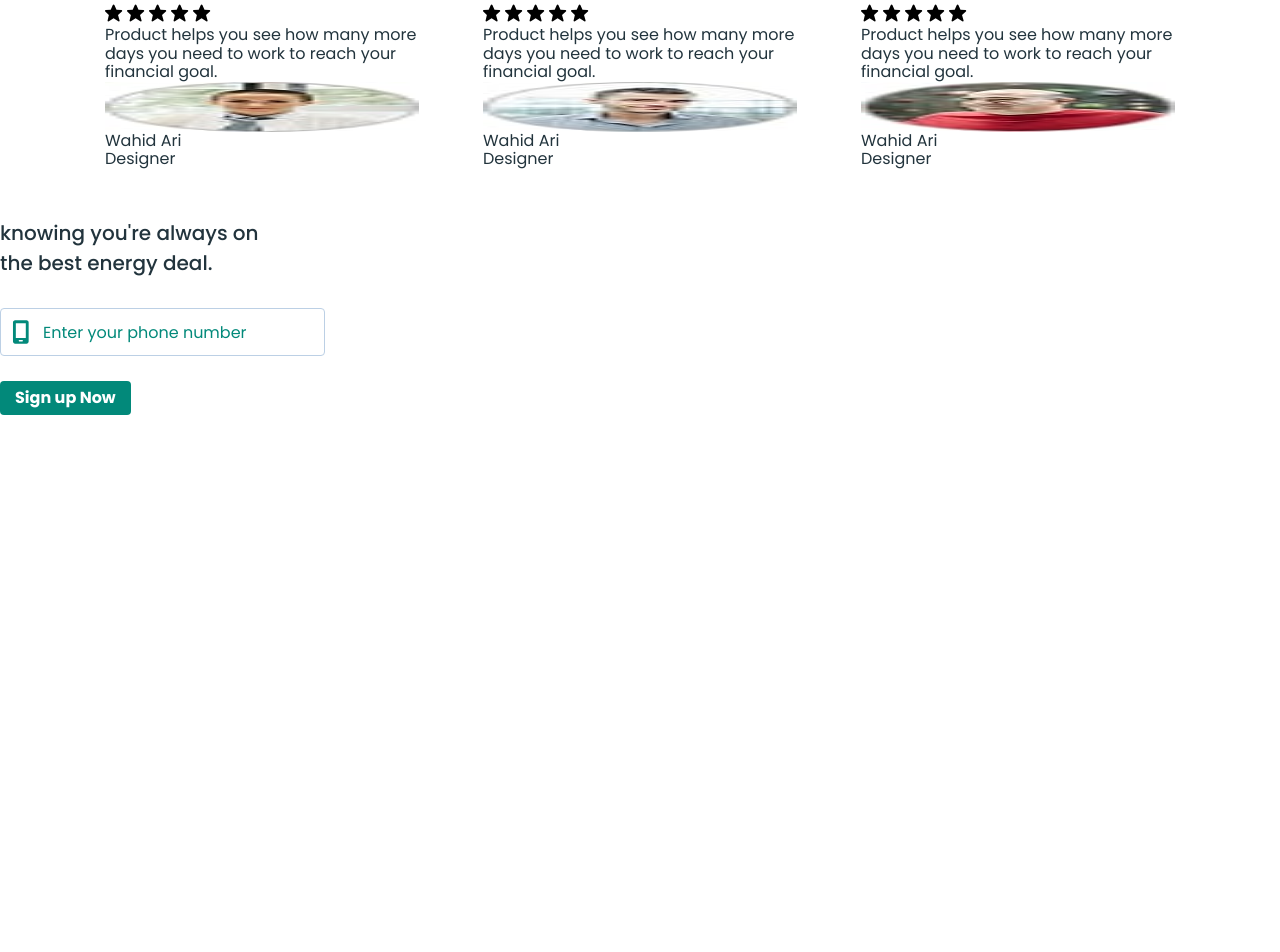
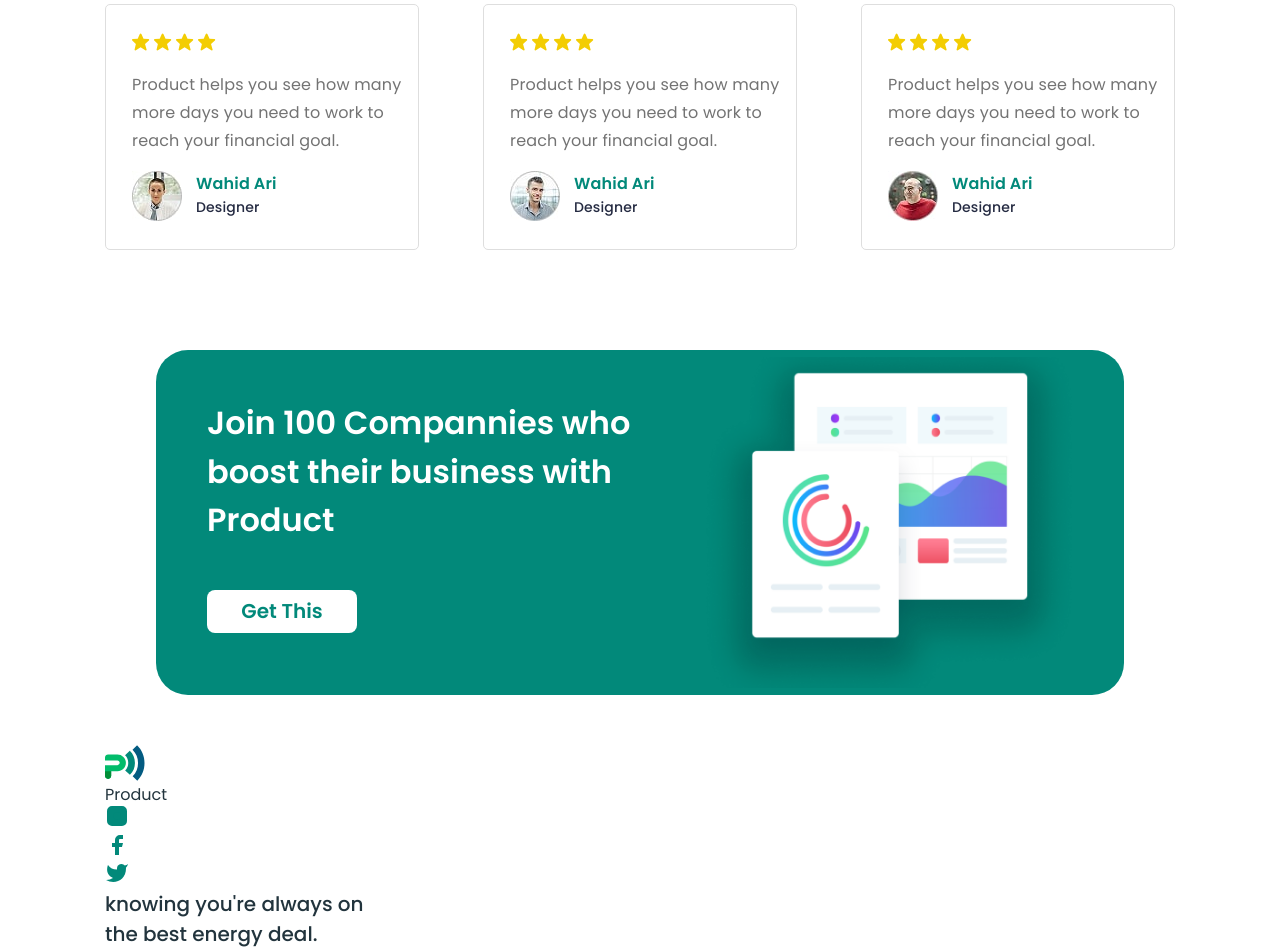
Before and after one commit to Iry-naO/Bussines-promotion, a plain HTML site: page index.html in a window 1280 px wide. Shown: the part 5044-5996 px from the top of the page. Before the commit the page ends 5459 px from the top, so only its background shows below. Drawn offline with nearby package versions, Linux system fonts and the light colour scheme.

Commit message:
update file

```diff
--- a/css/styles.css
+++ b/css/styles.css
@@ -707,15 +707,104 @@ img {
 
 .clients-item {
   flex-basis: calc((100% - 128px) / 3);
+  border: 1px solid #dedede;
+  border-radius: 5px;
+  padding: 28px 0 28px 26px;
+  background-color: #fff;
 }
 
 .clients-icon-list {
   display: flex;
   align-items: center;
   gap: 4px;
+  margin-bottom: 16px;
+}
+
+.clients-icon {
+  fill: #f3cd03;
+}
+
+.clients-text {
+  font-weight: 400;
+  font-size: 16px;
+  line-height: 1.75;
+  letter-spacing: 0.01em;
+  color: #737373;
+  margin-bottom: 16px;
+  max-width: 275px;
+}
+
+.clients-img-wrapper {
+  display: flex;
+  align-items: center;
+  gap: 14px;
+  max-width: 50%;
+}
+
+.clients-name {
+  font-weight: 600;
+  font-size: 16px;
+  line-height: 1.5;
+  letter-spacing: 0.01em;
+  color: #02897a;
+  max-width: 81px;
+  white-space: nowrap;
+}
+
+.clients-prof {
+  font-weight: 500;
+  font-size: 14px;
+  line-height: 1.71;
+  letter-spacing: 0.01em;
+  color: #252b42;
+}
+
+/* JOIN */
+
+.join-container {
+  max-width: 968px;
+  margin: 0 auto;
+  background-color: #02897a;
+  border-radius: 32px;
+  display: flex;
+  gap: 10px;
+  /* align-items: center; */
+}
+
+.join-wrapper {
+  padding: 49px 0 56px 51px;
+}
+
+.join-text {
+  font-weight: 600;
+  font-size: 32px;
+  line-height: 1.51;
+  color: #fff;
+  max-width: 510px;
+  margin-bottom: 46px;
+}
+
+.join-img-box {
+  padding: 7px 46px 7px 0;
+}
+
+.join-btn {
+  border-radius: 8px;
+  min-width: 150px;
+  color: #02897a;
+  background-color: #fff;
+  border: none;
+  padding: 10px 34px;
+  font-weight: 600;
+  font-size: 20px;
+  text-transform: capitalize;
 }
 
 /* FOOTER */
+
+.footer-social-icon {
+  fill: #02897a;
+}
 
 .footer-text {
   font-weight: 500;
--- a/index.html
+++ b/index.html
@@ -34,7 +34,7 @@
       <div class="container header-container">
         <nav class="header-nav">
           <a class="logo-container" href="./index.html">
-            <svg class="logo" width="40" height="36.36">
+            <svg class="logo" width="40" height="36">
               <use href="./images/icons.svg#icon-logo"></use>
             </svg>
             <p class="logo-text">Product</p>
@@ -534,37 +534,38 @@
           <ul class="clients-list">
             <li class="clients-item">
               <ul class="clients-icon-list">
-                <li>
-                  <svg width="18" height="18">
+                <li class="clients-icon-item">
+                  <svg class="clients-icon" width="18" height="18">
                     <use href="./images/icons.svg#icon-star"></use>
                   </svg>
                 </li>
-                <li>
-                  <svg width="18" height="18">
+                <li class="clients-icon-item">
+                  <svg class="clients-icon" width="18" height="18">
                     <use href="./images/icons.svg#icon-star"></use>
                   </svg>
                 </li>
-                <li>
-                  <svg width="18" height="18">
+                <li class="clients-icon-item">
+                  <svg class="clients-icon" width="18" height="18">
                     <use href="./images/icons.svg#icon-star"></use>
                   </svg>
                 </li>
-                <li>
-                  <svg width="18" height="18">
+                <li class="clients-icon-item">
+                  <svg class="clients-icon" width="18" height="18">
                     <use href="./images/icons.svg#icon-star"></use>
                   </svg>
                 </li>
-                <li>
-                  <svg width="18" height="18">
-                    <use href="./images/icons.svg#icon-star"></use>
+                <li class="clients-icon-item">
+                  <svg class="clients-icon" width="18" height="18">
+                    <use href="./images/icons.svg#icon-empty-star"></use>
                   </svg>
                 </li>
               </ul>
 
-              <p>
+              <p class="clients-text">
                 Product helps you see how many more days you need to work to
                 reach your financial goal.
               </p>
+              <div class="clients-img-wrapper">
                 <img
                   width="50"
                   height="50"
@@ -575,41 +576,46 @@
                   src="./images/client1-desk-min.jpg"
                   alt="women"
                 />
-              <p>Wahid Ari</p>
-              <p>Designer</p>
+                <div>
+                  <p class="clients-name">Wahid Ari</p>
+                  <p class="clients-prof">Designer</p>
+                </div>
+              </div>
             </li>
             <li class="clients-item">
               <ul class="clients-icon-list">
-                <li>
-                  <svg width="18" height="18">
+                <li class="clients-icon-item">
+                  <svg class="clients-icon" width="18" height="18">
                     <use href="./images/icons.svg#icon-star"></use>
                   </svg>
                 </li>
-                <li>
-                  <svg width="18" height="18">
+                <li class="clients-icon-item">
+                  <svg class="clients-icon" width="18" height="18">
                     <use href="./images/icons.svg#icon-star"></use>
                   </svg>
                 </li>
-                <li>
-                  <svg width="18" height="18">
+                <li class="clients-icon-item">
+                  <svg class="clients-icon" width="18" height="18">
                     <use href="./images/icons.svg#icon-star"></use>
                   </svg>
                 </li>
-                <li>
-                  <svg width="18" height="18">
+                <li class="clients-icon-item">
+                  <svg class="clients-icon" width="18" height="18">
                     <use href="./images/icons.svg#icon-star"></use>
                   </svg>
                 </li>
-                <li>
-                  <svg width="18" height="18">
-                    <use href="./images/icons.svg#icon-star"></use>
+                <li class="clients-icon-item">
+                  <svg class="clients-icon" width="18" height="18">
+                    <use href="./images/icons.svg#icon-empty-star"></use>
                   </svg>
                 </li>
               </ul>
-              <p>
+              <p class="clients-text">
                 Product helps you see how many more days you need to work to
                 reach your financial goal.
               </p>
+
+              <div class="clients-img-wrapper">
                 <img
                   width="50"
                   height="50"
@@ -620,41 +626,46 @@
                   src="./images/client2-desk-min.jpg"
                   alt="men"
                 />
-              <p>Wahid Ari</p>
-              <p>Designer</p>
+                <div>
+                  <p class="clients-name">Wahid Ari</p>
+                  <p class="clients-prof">Designer</p>
+                </div>
+              </div>
             </li>
             <li class="clients-item">
               <ul class="clients-icon-list">
-                <li>
-                  <svg width="18" height="18">
+                <li class="clients-icon-item">
+                  <svg class="clients-icon" width="18" height="18">
                     <use href="./images/icons.svg#icon-star"></use>
                   </svg>
                 </li>
-                <li>
-                  <svg width="18" height="18">
+                <li class="clients-icon-item">
+                  <svg class="clients-icon" width="18" height="18">
                     <use href="./images/icons.svg#icon-star"></use>
                   </svg>
                 </li>
-                <li>
-                  <svg width="18" height="18">
+                <li class="clients-icon-item">
+                  <svg class="clients-icon" width="18" height="18">
                     <use href="./images/icons.svg#icon-star"></use>
                   </svg>
                 </li>
-                <li>
-                  <svg width="18" height="18">
+                <li class="clients-icon-item">
+                  <svg class="clients-icon" width="18" height="18">
                     <use href="./images/icons.svg#icon-star"></use>
                   </svg>
                 </li>
-                <li>
-                  <svg width="18" height="18">
-                    <use href="./images/icons.svg#icon-star"></use>
+                <li class="clients-icon-item">
+                  <svg class="clients-icon" width="18" height="18">
+                    <use href="./images/icons.svg#icon-empty-star"></use>
                   </svg>
                 </li>
               </ul>
-              <p>
+              <p class="clients-text">
                 Product helps you see how many more days you need to work to
                 reach your financial goal.
               </p>
+
+              <div class="clients-img-wrapper">
                 <img
                   width="50"
                   height="50"
@@ -665,18 +676,75 @@
                   src="./images/client3-desk-min.jpg"
                   alt="men"
                 />
-              <p>Wahid Ari</p>
-              <p>Designer</p>
+                <div>
+                  <p class="clients-name">Wahid Ari</p>
+                  <p class="clients-prof">Designer</p>
+                </div>
+              </div>
             </li>
           </ul>
         </div>
       </section>
     </main>
 
+    <!-- JOIN -->
+    <section class="section">
+      <div class="container">
+        <h2 class="visually-hidden">Join</h2>
+        <div class="join-container">
+          <div class="join-wrapper">
+            <p class="join-text">
+              Join 100 Compannies who boost their business with Product
+            </p>
+            <button class="join-btn" type="button">Get This</button>
+          </div>
+          <div class="join-img-box">
+            <img
+              width="351"
+              height="331"
+              src="./images/join.png"
+              alt="screen"
+            />
+          </div>
+        </div>
+      </div>
+    </section>
+
     <!-- FOOTER -->
 
     <footer>
-      <div></div>
+      <div class="container">
+        <div>
+          <a href=""
+            ><svg width="40" height="36">
+              <use href="./images/icons.svg#icon-logo"></use>
+            </svg>
+          </a>
+          <p>Product</p>
+          <ul>
+            <li>
+              <a href="">
+                <svg class="footer-social-icon" width="24" height="24">
+                  <use href="./images/icons.svg#icon-instagram"></use>
+                </svg>
+              </a>
+            </li>
+            <li>
+              <a href="">
+                <svg class="footer-social-icon" width="24" height="24">
+                  <use href="./images/icons.svg#icon-facebook"></use>
+                </svg>
+              </a>
+            </li>
+            <li>
+              <a href="">
+                <svg class="footer-social-icon" width="24" height="24">
+                  <use href="./images/icons.svg#icon-twitter"></use>
+                </svg>
+              </a>
+            </li>
+          </ul>
+        </div>
         <div></div>
         <div></div>
         <div>
@@ -697,6 +765,7 @@
 
           <button class="sign-button" type="submit">Sign up Now</button>
         </div>
+      </div>
     </footer>
   </body>
 </html>
```
Lines whose indentation alone changed are shown as unchanged.
